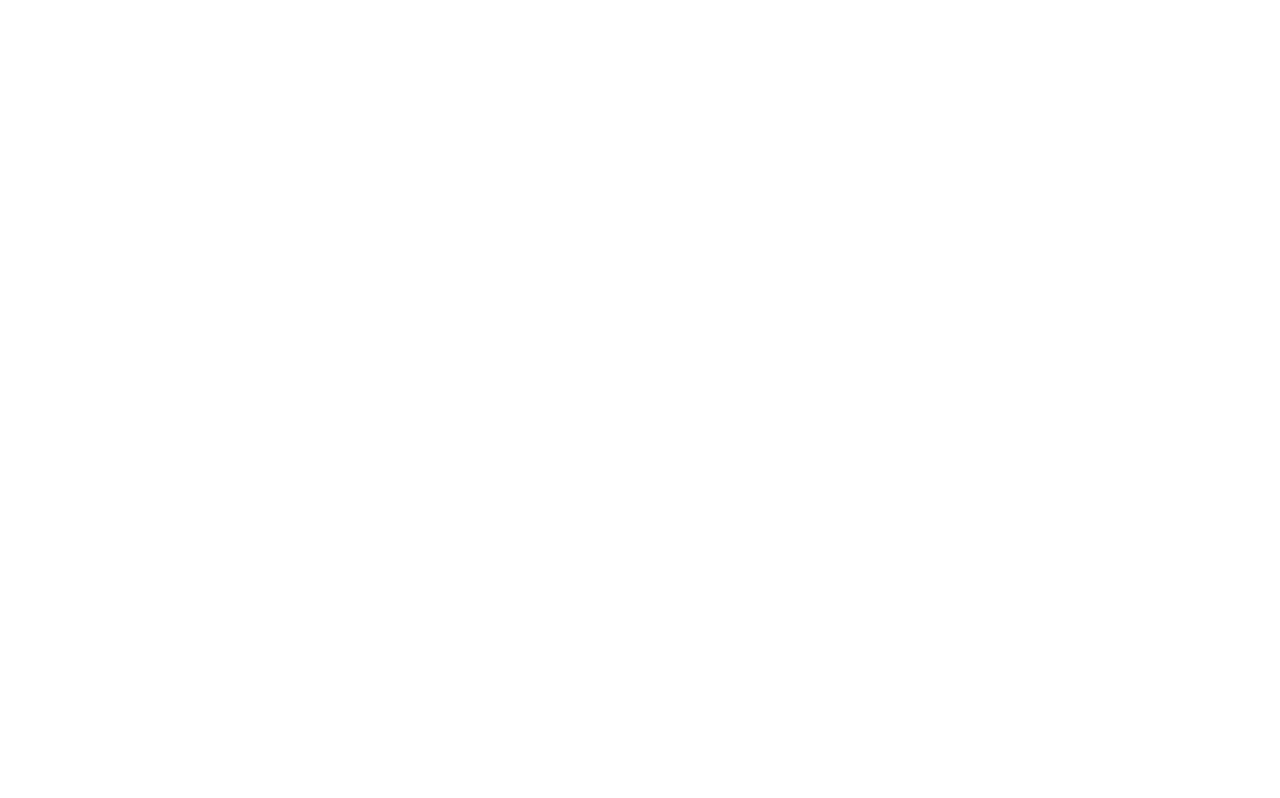
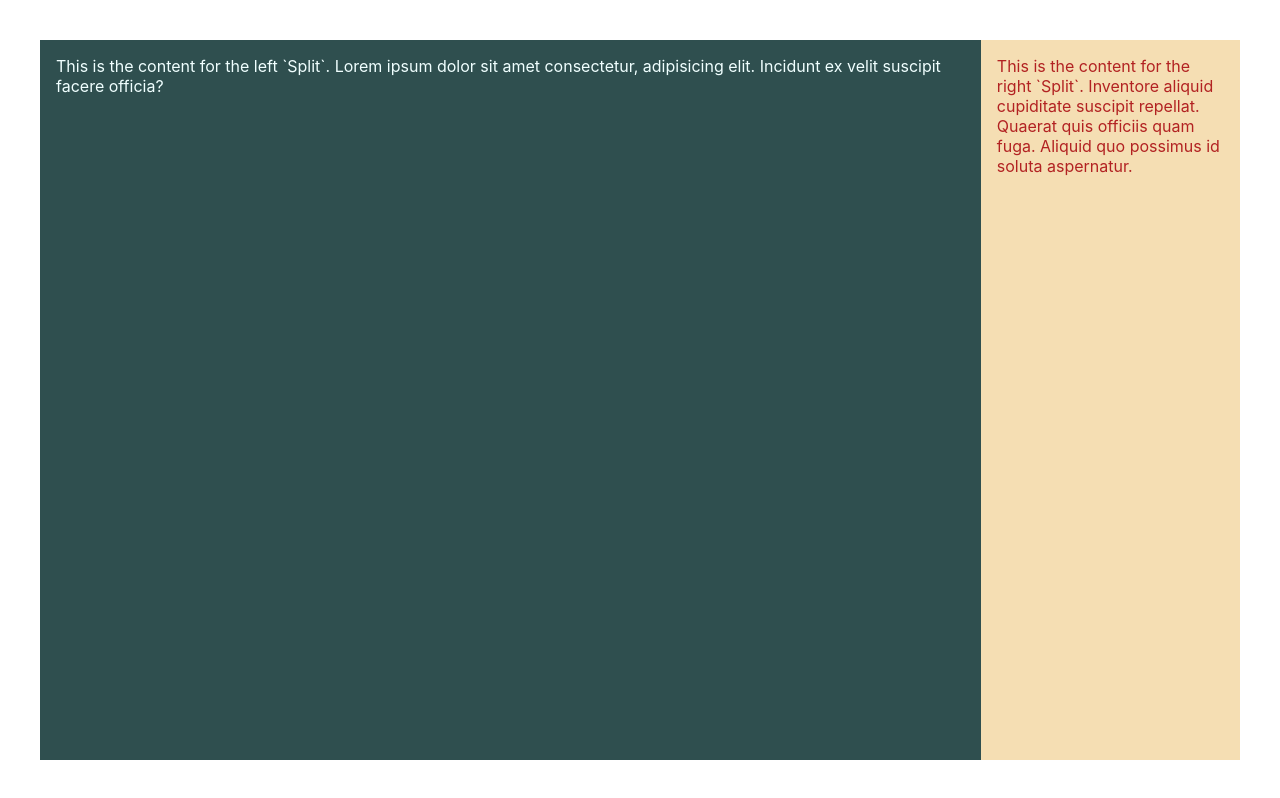
Before and after one commit to bradrivenburgh/react-playground, a React (Create React App) app: page / in a window 1280 px wide. Built offline with nearby package versions, Linux system fonts and the light colour scheme.

Commit message:
completed checkpoint 6

```diff
--- /dev/null
+++ b/src/App.css
@@ -0,0 +1,15 @@
+.App {
+    display: flex;
+    margin: 40px;
+    min-height: calc(100vh - 80px);
+}
+
+.left {
+    background-color: darkslategray;
+    color: azure;
+}
+
+.right {
+    background-color: wheat;
+    color: firebrick;
+}
--- a/src/App.js
+++ b/src/App.js
@@ -1,9 +1,16 @@
 import React from 'react';
+import Split from './composition/Split';
+import './App.css'
 
 function App() {
   return (
     <main className='App'>
-      {/* content goes here */}
+      <Split className='left' flexBasis={4}>
+        This is the content for the left `Split`. Lorem ipsum dolor sit amet consectetur, adipisicing elit. Incidunt ex velit suscipit facere officia?
+      </Split>
+      <Split className='right'>
+        This is the content for the right `Split`. Inventore aliquid cupiditate suscipit repellat. Quaerat quis officiis quam fuga. Aliquid quo possimus id soluta aspernatur.
+      </Split>
     </main>
   );
 }
--- /dev/null
+++ b/src/composition/Split.css
@@ -0,0 +1,4 @@
+.split {
+    flex: 1;
+    padding: 1em;
+}
--- /dev/null
+++ b/src/composition/Split.js
@@ -0,0 +1,17 @@
+import React from 'react'
+import './Split.css'
+
+function Split(props) {
+    const combinedClassName = `split ${props.className}`;
+    const newStyles = { flex: props.flexBasis};
+    return (
+        <div
+            className={combinedClassName}
+            style={newStyles}
+        >
+            {props.children}
+        </div>
+    );
+}
+
+export default Split;
```
